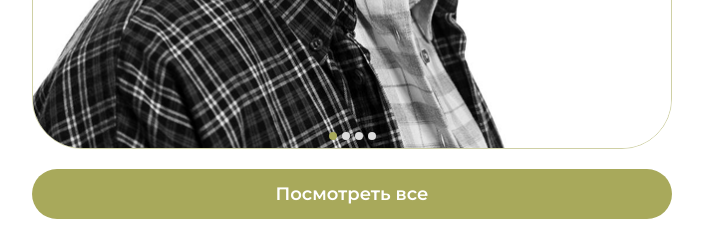
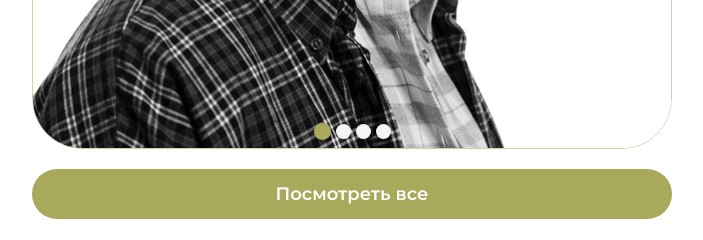
Before and after one commit to Georgiy5/Kolyuchiy, a website: page index.html in a window 1280 px wide. Shown: the part 1100-1340 px from the top of the page, 288-991 px from the left. Drawn offline with nearby package versions, Linux system fonts and the light colour scheme.

Commit message:
fix sliders

```diff
--- a/css/style.css
+++ b/css/style.css
@@ -50,7 +50,7 @@ img {
 }
 
 #works {
-  margin-top: 100px ;
+  margin-top: 100px;
 }
 
 .logo {
@@ -102,21 +102,66 @@ img {
   line-height: 122%;
 }
 
+/* Splide slider */
+
 .slider {
   position: relative;
   margin-bottom: 20px;
-  overflow: hidden;
-  touch-action: pan-y;
 }
 
-.slider__track {
-  display: flex;
-  transition: transform 0.35s ease;
+.slider .splide__track {
+  border-radius: var(--radius-pill);
 }
 
-.slider__slide {
-  min-width: 100%;
-  flex: 0 0 100%;
+.slider .splide__list {
+  align-items: stretch;
+}
+
+.slider .splide__slide {
+  list-style: none;
+}
+
+.slider .splide__pagination {
+  position: static;
+  display: flex;
+  justify-content: center;
+  align-items: center;
+  gap: 5px;
+  margin-top: 20px;
+  padding: 0;
+  transform: none;
+}
+
+.slider .splide__pagination li {
+  display: flex;
+}
+
+.slider .splide__pagination__page {
+  width: 15px;
+  height: 15px;
+  margin: 0;
+  padding: 0;
+  border: 0;
+  border-radius: 50%;
+  background: #F5F5F5;
+  opacity: 1;
+  transform: none;
+  cursor: pointer;
+}
+
+.slider .splide__pagination__page.is-active {
+  background: var(--color-accent);
+  width: 17px;
+  height: 17px;
+}
+
+.slider--work .splide__pagination {
+  position: absolute;
+  left: 0;
+  right: 0;
+  bottom: 9px;
+  margin: 0;
+  z-index: 2;
 }
 
 .work-card,
@@ -136,36 +181,6 @@ img {
   object-fit: cover;
   -webkit-user-drag: none;
   user-select: none;
-}
-
-.slider-dots {
-  display: flex;
-  justify-content: center;
-  align-items: center;
-  gap: 5px;
-  margin-top: 11px;
-}
-
-.slider-dots--inside {
-  position: absolute;
-  left: 0;
-  right: 0;
-  bottom: 9px;
-  margin-top: 0;
-}
-
-.slider-dot {
-  width: 8px;
-  height: 8px;
-  border: 0;
-  border-radius: 50%;
-  background: #dddddd;
-  padding: 0;
-  cursor: pointer;
-}
-
-.slider-dot.is-active {
-  background: var(--color-accent);
 }
 
 .master-card {
@@ -335,7 +350,16 @@ img {
 }
 
 @media (max-width: 380px) {
-  .section__title { font-size: 28px; }
+  .section__title {
+    font-size: 28px;
+  }
+
   .master-card__place,
-  .branch-link { font-size: 16px; }
+  .branch-link {
+    font-size: 16px;
+  }
+
+  .master-card__info {
+    padding: 22px 50px;
+  }
 }
--- a/index.html
+++ b/index.html
@@ -10,6 +10,11 @@
   <link
     href="https://fonts.googleapis.com/css2?family=Manrope:wght@400;500;600;700&family=Montserrat:wght@400;600&display=swap"
     rel="stylesheet"
+  />
+
+  <link
+    rel="stylesheet"
+    href="https://cdn.jsdelivr.net/npm/@splidejs/splide@4.1.4/dist/css/splide.min.css"
   />
 
   <link rel="stylesheet" href="./css/style.css" />
@@ -30,27 +35,37 @@
     <section class="section" id="works">
       <h2 class="section__title">Наши работы</h2>
 
-      <div class="slider slider--work" data-slider>
-        <div class="slider__track">
-          <article class="work-card slider__slide is-active">
+      <div
+        class="slider slider--work splide"
+        data-splide-slider
+        aria-label="Наши работы"
+      >
+        <div class="splide__track">
+          <ul class="splide__list">
+            <li class="splide__slide">
+              <article class="work-card">
                 <img src="./assets/work-1.png" alt="Мужская стрижка и борода" class="work-card__image" />
               </article>
-          <article class="work-card slider__slide">
+            </li>
+
+            <li class="splide__slide">
+              <article class="work-card">
                 <img src="./assets/work-1.png" alt="Фейд и контур бороды" class="work-card__image" />
               </article>
-          <article class="work-card slider__slide">
+            </li>
+
+            <li class="splide__slide">
+              <article class="work-card">
                 <img src="./assets/work-1.png" alt="Классическая мужская стрижка" class="work-card__image" />
               </article>
-          <article class="work-card slider__slide">
+            </li>
+
+            <li class="splide__slide">
+              <article class="work-card">
                 <img src="./assets/work-1.png" alt="Современный кроп" class="work-card__image" />
               </article>
-        </div>
-
-        <div class="slider-dots slider-dots--inside" aria-label="Навигация по работам">
-          <button class="slider-dot is-active" type="button" aria-label="Слайд 1"></button>
-          <button class="slider-dot" type="button" aria-label="Слайд 2"></button>
-          <button class="slider-dot" type="button" aria-label="Слайд 3"></button>
-          <button class="slider-dot" type="button" aria-label="Слайд 4"></button>
+            </li>
+          </ul>
         </div>
       </div>
 
@@ -60,35 +75,43 @@
     <section class="section" id="masters">
       <h2 class="section__title">Мастера</h2>
 
-      <div class="slider slider--masters" data-slider>
-        <div class="slider__track">
-          <article class="master-card slider__slide is-active">
+      <div
+        class="slider slider--masters splide"
+        data-splide-slider
+        aria-label="Мастера"
+      >
+        <div class="splide__track">
+          <ul class="splide__list">
+            <li class="splide__slide">
+              <article class="master-card">
                 <img src="./assets/master-1.png" alt="Барбер Анастасия" class="master-card__image" />
                 <div class="master-card__info">
                   <h3 class="master-card__name">Анастасия</h3>
                   <p class="master-card__place">Колючий. Зорге</p>
                 </div>
               </article>
-          <article class="master-card slider__slide">
+            </li>
+
+            <li class="splide__slide">
+              <article class="master-card">
                 <img src="./assets/master-1.png" alt="Барбер Елизавета" class="master-card__image" />
                 <div class="master-card__info">
                   <h3 class="master-card__name">Елизавета</h3>
                   <p class="master-card__place">Колючий. Соборный</p>
                 </div>
               </article>
-          <article class="master-card slider__slide">
+            </li>
+
+            <li class="splide__slide">
+              <article class="master-card">
                 <img src="./assets/master-1.png" alt="Барбер София" class="master-card__image" />
                 <div class="master-card__info">
                   <h3 class="master-card__name">София</h3>
                   <p class="master-card__place">Колючий. Зорге</p>
                 </div>
               </article>
-        </div>
-
-        <div class="slider-dots" aria-label="Навигация по мастерам">
-          <button class="slider-dot is-active" type="button" aria-label="Слайд 1"></button>
-          <button class="slider-dot" type="button" aria-label="Слайд 2"></button>
-          <button class="slider-dot" type="button" aria-label="Слайд 3"></button>
+            </li>
+          </ul>
         </div>
       </div>
     </section>
@@ -152,6 +175,7 @@
     <footer class="footer">© Колючий 2026</footer>
   </main>
 
+  <script src="https://cdn.jsdelivr.net/npm/@splidejs/splide@4.1.4/dist/js/splide.min.js"></script>
   <script src="./js/main.js"></script>
 </body>
 </html>
--- a/js/main.js
+++ b/js/main.js
@@ -1,79 +1,24 @@
-const sliders = document.querySelectorAll('[data-slider]');
+document.addEventListener('DOMContentLoaded', () => {
+  const sliders = document.querySelectorAll('[data-splide-slider]');
 
-sliders.forEach((slider) => {
-  const track = slider.querySelector('.slider__track');
-  const slides = Array.from(slider.querySelectorAll('.slider__slide'));
-  const dots = Array.from(slider.querySelectorAll('.slider-dot'));
-
-  if (!track || slides.length === 0) {
+  if (!window.Splide) {
+    console.error('Splide не подключен. Проверь CDN-скрипт в index.html.');
     return;
   }
 
-  let currentIndex = 0;
-  let startX = 0;
-  let startY = 0;
-  let deltaX = 0;
-  let deltaY = 0;
-  let isPointerDown = false;
-
-  const setActive = (index) => {
-    currentIndex = (index + slides.length) % slides.length;
-    track.style.transform = `translateX(-${currentIndex * 100}%)`;
-
-    slides.forEach((slide, slideIndex) => {
-      slide.classList.toggle('is-active', slideIndex === currentIndex);
-    });
-
-    dots.forEach((dot, dotIndex) => dot.classList.toggle('is-active', dotIndex === currentIndex));
-  };
-
-  dots.forEach((dot, index) => {
-    dot.addEventListener('click', (event) => {
-      event.preventDefault();
-      setActive(index);
-    });
+  sliders.forEach((slider) => {
+    new Splide(slider, {
+      type: 'slide',
+      rewind: true,
+      perPage: 1,
+      perMove: 1,
+      gap: 0,
+      speed: 350,
+      arrows: false,
+      pagination: true,
+      drag: true,
+      keyboard: true,
+      waitForTransition: true,
+    }).mount();
   });
-
-  const onPointerDown = (event) => {
-    isPointerDown = true;
-    startX = event.clientX;
-    startY = event.clientY;
-    deltaX = 0;
-    deltaY = 0;
-  };
-
-  const onPointerMove = (event) => {
-    if (!isPointerDown) {
-      return;
-    }
-
-    deltaX = event.clientX - startX;
-    deltaY = event.clientY - startY;
-  };
-
-  const onPointerUp = () => {
-    if (!isPointerDown) {
-      return;
-    }
-
-    isPointerDown = false;
-
-    if (Math.abs(deltaX) < 35 || Math.abs(deltaX) <= Math.abs(deltaY)) {
-      return;
-    }
-
-    if (deltaX < 0) {
-      setActive(currentIndex + 1);
-    } else {
-      setActive(currentIndex - 1);
-    }
-  };
-
-  slider.addEventListener('pointerdown', onPointerDown);
-  slider.addEventListener('pointermove', onPointerMove);
-  slider.addEventListener('pointerup', onPointerUp);
-  slider.addEventListener('pointercancel', onPointerUp);
-  slider.addEventListener('pointerleave', onPointerUp);
-
-  setActive(0);
 });
--- a/package.json
+++ b/package.json
@@ -16,8 +16,5 @@
   "main": "index.js",
   "scripts": {
     "test": "echo \"Error: no test specified\" && exit 1"
-  },
-  "dependencies": {
-    "@splidejs/splide": "^4.1.4"
   }
 }
```
Also changed, not shown: 1 other file. Lines whose indentation alone changed are shown as unchanged.
